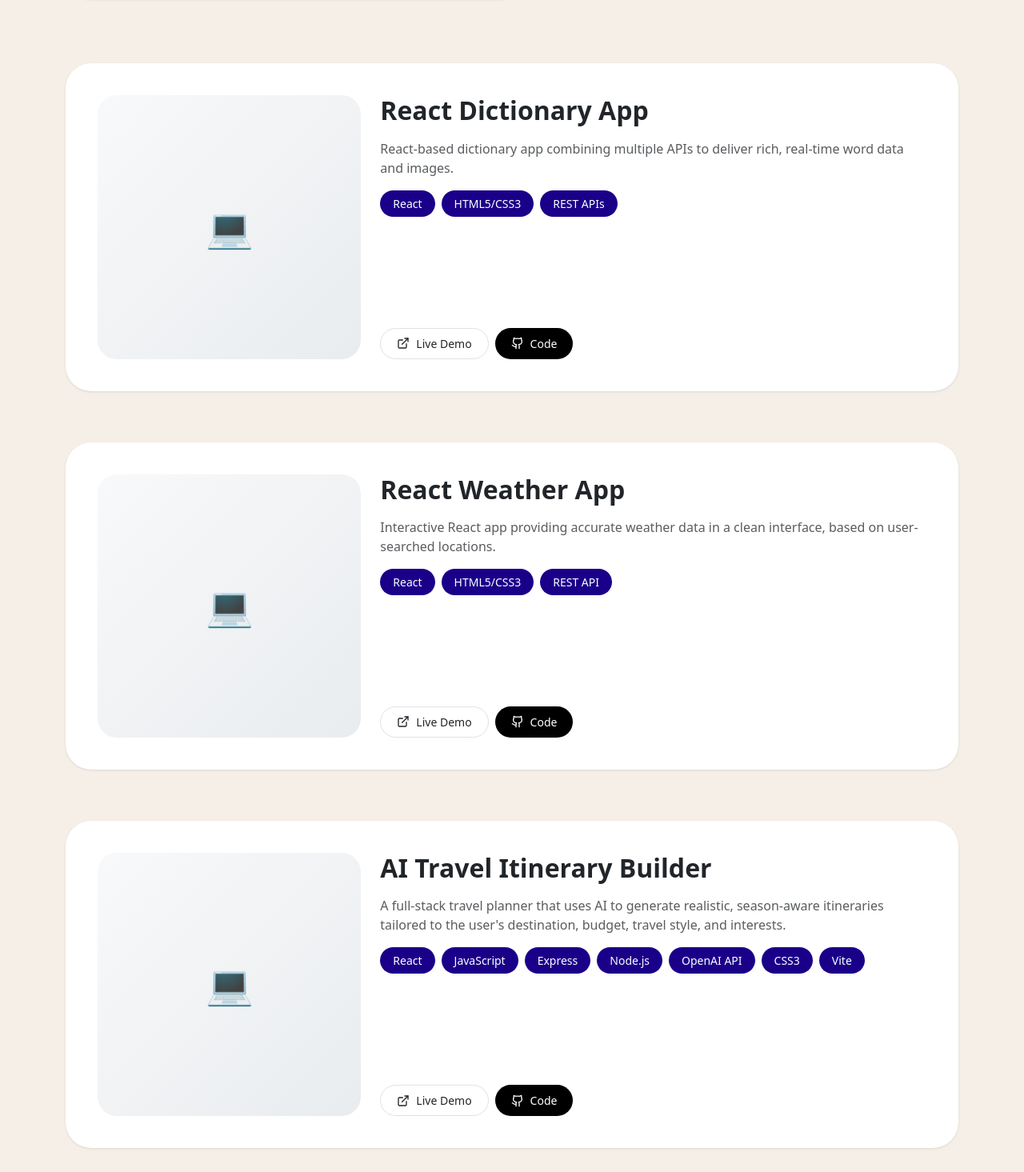
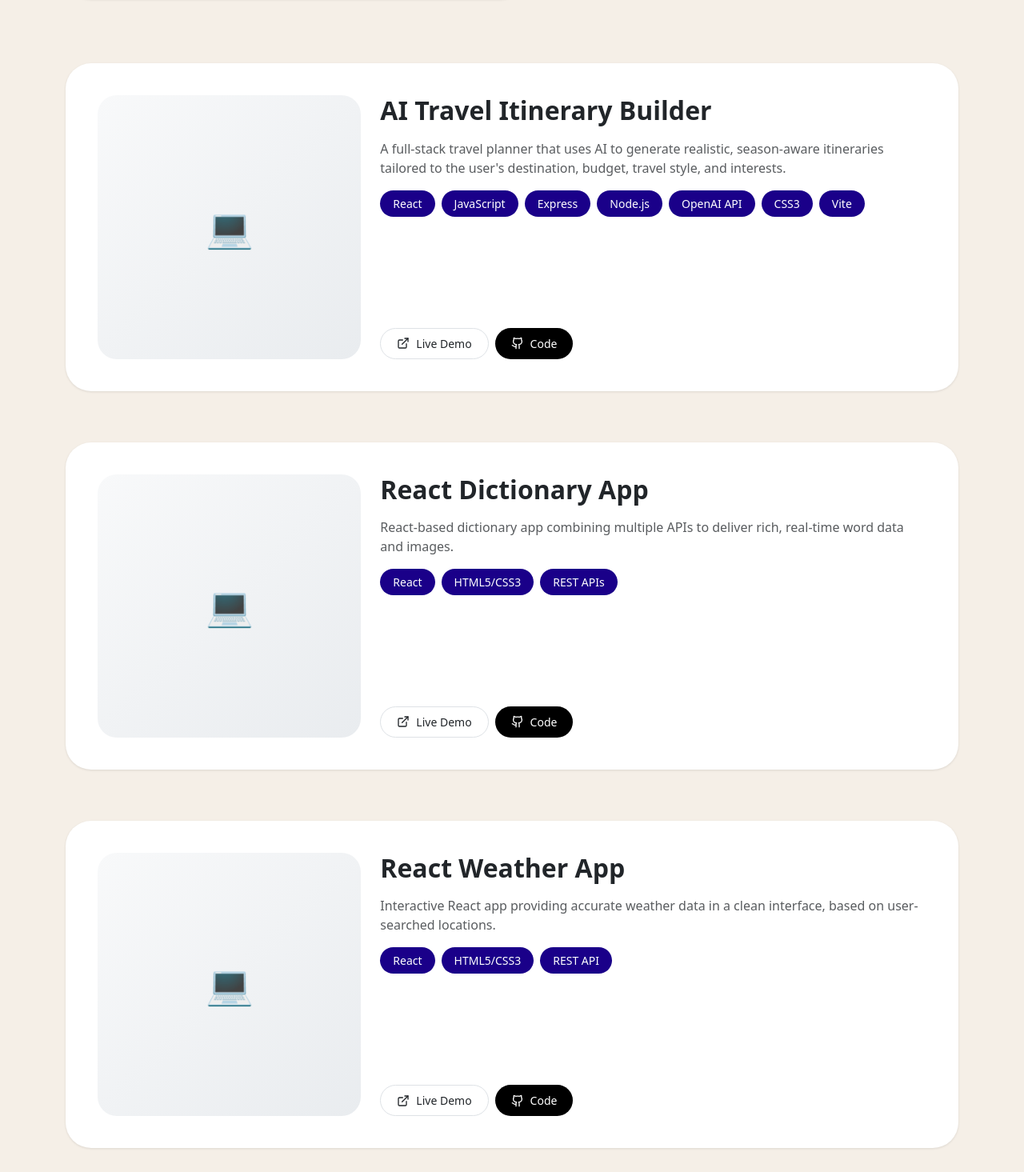
Before and after one commit to aliciabuelow/alicia-portfolio, a React (Vite) app in the folder react-app/: page / in a window 1280 px wide. Shown: the part 1085-2550 px from the top of the page at 80% size. Built offline with nearby package versions, Linux system fonts and the light colour scheme.

Commit message:
Updated Featured Projects and UX

```diff
--- a/react-app/src/components/FeaturedProjects.jsx
+++ b/react-app/src/components/FeaturedProjects.jsx
@@ -3,6 +3,14 @@ import { ExternalLink, Github } from "lucide-react";
 import { useInView } from "./hooks/useInView.js";
 
 const projects = [
+  {
+    title: "AI Travel Itinerary Builder",
+    description: "A full-stack travel planner that uses AI to generate realistic, season-aware itineraries tailored to the user's destination, budget, travel style, and interests.",
+    tags: ["React", "JavaScript", "Express", "Node.js", "OpenAI API", "CSS3", "Vite"],
+    color: "#1A0089",
+    demoUrl: "https://ai-travel-app-mauve.vercel.app/",
+    githubUrl: "https://github.com/aliciabuelow/AI-travel-app"
+  },
   {
     title: "React Dictionary App",
     description: "React-based dictionary app combining multiple APIs to deliver rich, real-time word data and images.",
@@ -18,14 +26,6 @@ const projects = [
     color: "#1A0089",
     demoUrl: "#",
     githubUrl: "#"
-  },
-  {
-    title: "AI Travel Itinerary Builder",
-    description: "A full-stack travel planner that uses AI to generate realistic, season-aware itineraries tailored to the user's destination, budget, travel style, and interests.",
-    tags: ["React", "JavaScript", "Express", "Node.js", "OpenAI API", "CSS3", "Vite"],
-    color: "#1A0089",
-    demoUrl: "https://ai-travel-app-mauve.vercel.app/",
-    githubUrl: "https://github.com/aliciabuelow/AI-travel-app"
   }
 ];
 
@@ -84,6 +84,7 @@ export default function FeaturedProjects() {
                         <a
                           href={project.demoUrl}
                           className="project-link-demo"
+                          target="_blank"
                         >
                           <ExternalLink size={16} />
                           Live Demo
@@ -91,6 +92,7 @@ export default function FeaturedProjects() {
                         <a
                           href={project.githubUrl}
                           className="project-link-code"
+                          target="_blank"
                         >
                           <Github size={16} />
                           Code
```
